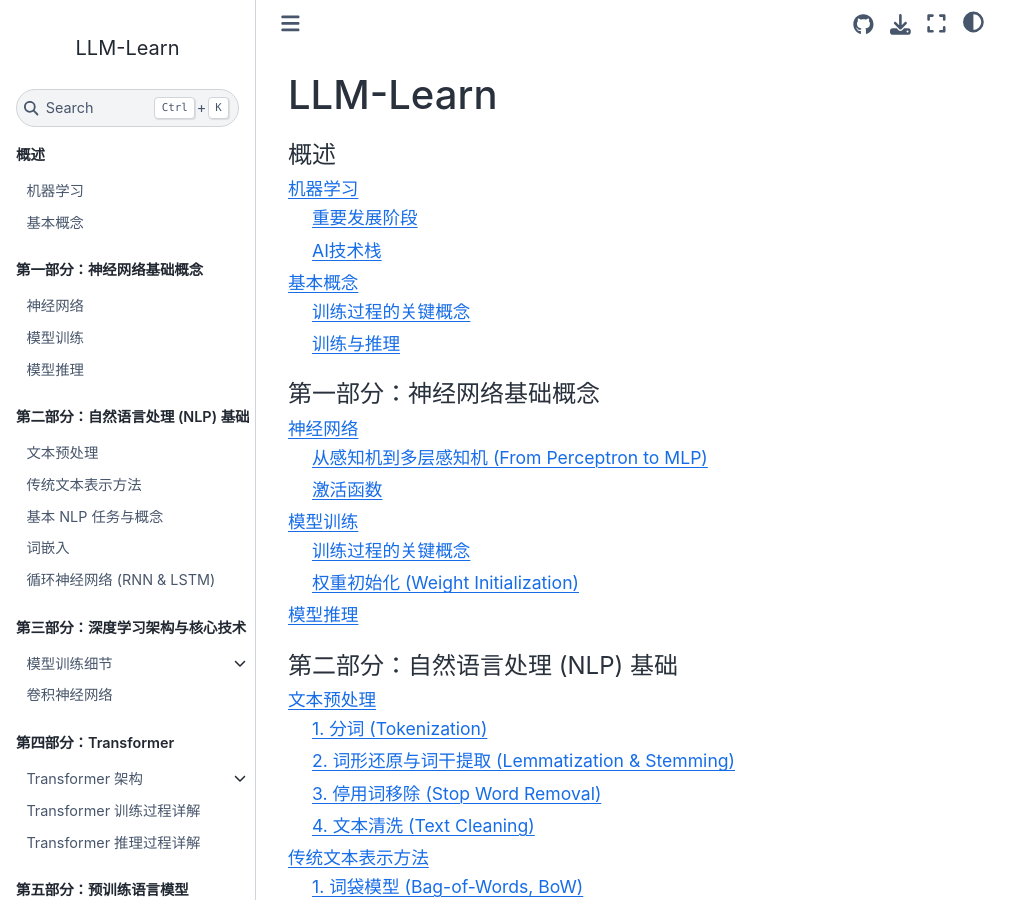
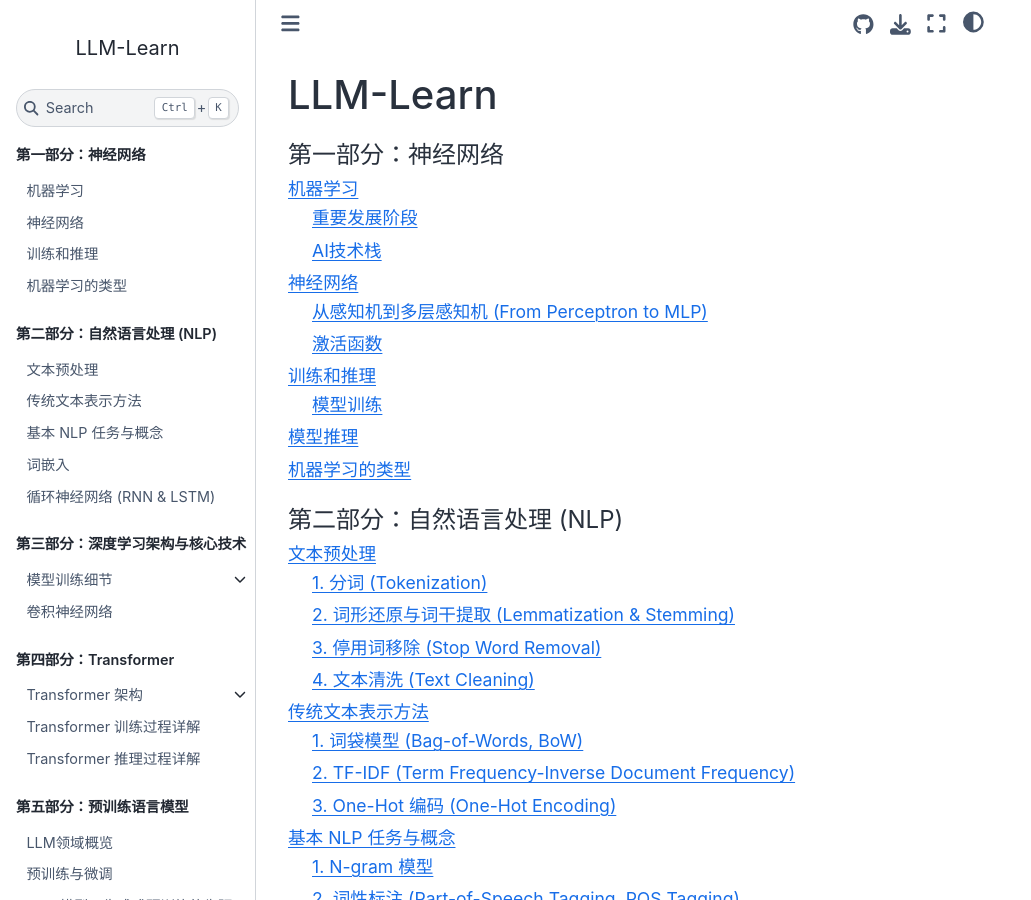
Before and after one commit to kaifeng/llm-learn, a Sphinx documentation site: the page built from source/index.md, in a window 1280 px wide and 900 px high. Shown: the whole window, without its empty margins (0-1031 px from the left). Built offline with Sphinx 7.4.7 and the Sphinx Book theme 1.1.4, drawn with Linux system fonts in a browser that asks for light colours; some of the changed lines change nothing that is shown.

Commit message:
Rearrange part 1

````diff
--- a/source/index.md
+++ b/source/index.md
@@ -1,24 +1,17 @@
 # LLM-Learn
 
 ```{toctree}
-:caption: 概述
+:caption: 第一部分：神经网络
 :maxdepth: 2
 
-part0_overview/introduction.md
-part0_overview/basic_concepts.md
+part_basics/introduction.md
+part_basics/neural_networks.md
+part_basics/model_training.md
+part_basics/learning_types.md
 ```
 
 ```{toctree}
-:caption: 第一部分：神经网络基础概念
-:maxdepth: 2
-
-part1_foundations/neural_networks.md
-part1_foundations/model_training.md
-part1_foundations/model_inference.md
-```
-
-```{toctree}
-:caption: 第二部分：自然语言处理 (NLP) 基础
+:caption: 第二部分：自然语言处理 (NLP)
 :maxdepth: 2
 
 part2_nlp_basics/text_preprocessing.md
--- a/source/part1_foundations/model_inference.md
+++ /dev/null
@@ -1,10 +0,0 @@
-# 模型推理
-
-**模型推理（Inference）** 是指使用已经训练好的、参数固定不变的模型对新的、未见过的数据进行预测的过程。
-
-与训练过程不同，推理过程要简单得多，它只包含 **前向传播（Forward Propagation）** 这一步。数据从输入层流向输出层，网络直接给出预测结果，过程中不计算损失，也没有反向传播和参数更新。
-
-此外，在推理阶段，一些仅用于训练的特定技术需要被关闭或切换到“推理模式”，以确保预测结果的确定性和一致性：
-
--   **Dropout**：必须被关闭。在训练时，它随机丢弃神经元以防止过拟合；在推理时，所有神经元都必须参与计算，以发挥模型的最大能力。
--   **批归一化 (Batch Normalization)**：会切换到推理模式，使用在整个训练集上估算出的固定的均值和方差，而不是基于当前批次的数据。
--- a/source/part0_overview/basic_concepts.md
+++ b/source/part_basics/learning_types.md
@@ -1,4 +1,4 @@
-# 基本概念
+# 机器学习的类型
 
 机器学习分为监督学习、非监督学习、自监督学习和强化学习等。
 
@@ -39,21 +39,3 @@
 -   **学习目标**：学习一个最优**策略（Policy）**，即在什么状态下应该采取什么动作，以最大化长期累积的总奖励。好比训练一只宠物。当它做出正确的动作时，给它零食（正奖励）；当它做出错误动作时，不给奖励或进行轻微的惩罚。
 -   **在 LLM 中的应用**：
     -   **基于人类反馈的强化学习 (RLHF)**：这是对齐（align）大语言模型、使其回答更有用、更无害的关键技术。人类对模型生成的多个回答进行偏好排序，这些排序被用来训练一个“奖励模型”，然后用这个奖励模型作为环境，通过强化学习来微调语言模型，使其更倾向于生成人类偏好的内容。
-
-## 训练过程的关键概念
-
-- **Batch (批次)**：由于整个数据集可能非常大，一次性将其全部加载到内存中并计算梯度是不现实的。因此通常将数据集分成若干个小的子集，这些子集被称为批次。深度学习框架主要采用的是无放回采样 (Sampling without Replacement) ，在一个 Epoch 开始时，将整个数据集（例如全部 1000 个样本）的索引进行一次完全的随机打乱，然后，按照打乱后的新顺序，从头到尾依次将数据切分成一个个批次。保证了每个样本在一个 Epoch 中恰好被使用一次。在某些特定的研究场景下可能会用到有放回采样 (Sampling with Replacement)，例如处理极度不均衡的数据集。
-- **Iteration (迭代)**：指完成一次批次数据的前向传播、反向传播和参数更新的过程。这是参数更新的最小单位。
-- **Epoch (轮次)**：指整个训练数据集中的所有样本都已经被模型处理了一遍。如果一个数据集有 1000 个样本，批次大小（Batch Size）为 100，那么一个 Epoch 就包含 10 次迭代。
-
-## 训练与推理
-
-模型训练完成后，即可用于推理，推理是使用训练好的模型对新数据进行预测。两者对比如下：
-
-| 特征 | 训练 | 推理 |
-| :--- | :--- | :--- |
-| **过程** | 包括前向传播、计算损失、反向传播和参数更新。 | 只有前向传播。 |
-| **数据** | 需要大量的**有标签**训练数据。 | 处理无标签的新数据。 |
-| **计算成本**| 非常高，需要大量的计算资源和时间。 | 相对较低，速度快。 |
-| **模型状态**| 模型参数在每次迭代中都会被修改。 | 模型参数是固定不变的。 |
-| **特定技术**| Dropout、Batch Normalization 等技术处于“训练模式”，以帮助模型泛化。 | Dropout 被关闭，Batch Normalization 使用固定的统计值。 |
--- a/source/part1_foundations/model_training.md
+++ b/source/part_basics/model_training.md
@@ -1,4 +1,6 @@
-# 模型训练
+# 训练和推理
+
+## 模型训练
 
 神经网络的学习过程，即 **训练**，本质上是一个参数优化的过程，目标是找到一组最佳的权重和偏置，使得网络对给定输入的预测结果与真实标签之间的损失最小。
 
@@ -9,11 +11,12 @@
 3.  **反向传播（Backpropagation）**：这是学习过程的核心。算法会从输出层开始，反向计算损失函数相对于网络中每一个权重和偏置的梯度（偏导数）。
 4.  **参数更新（Weight Update）**：使用优化器（如 Adam、SGD）根据计算出的梯度来更新网络中的所有权重和偏置，以期在下一步减小损失。
 
-## 训练过程的关键概念
+### 训练过程的关键概念
 
-- **Batch (批次)**：由于整个数据集可能非常大，一次性将其全部加载到内存中并计算梯度是不现实的。因此通常将数据集分成若干个小的子集，这些子集被称为批次。
+- **Batch (批次)**：由于整个数据集可能非常大，一次性将其全部加载到内存中并计算梯度是不现实的。因此通常将数据集分成若干个小的子集，这些子集被称为批次。深度学习框架主要采用的是无放回采样 (Sampling without Replacement) ，在一个 Epoch 开始时，将整个数据集（例如全部 1000 个样本）的索引进行一次完全的随机打乱，然后，按照打乱后的新顺序，从头到尾依次将数据切分成一个个批次。保证了每个样本在一个 Epoch 中恰好被使用一次。在某些特定的研究场景下可能会用到有放回采样 (Sampling with Replacement)，例如处理极度不均衡的数据集。
 - **Iteration (迭代)**：指完成一次批次数据的前向传播、反向传播和参数更新的过程。这是参数更新的最小单位。
-- **Epoch (轮次)**：指整个训练数据集中的所有样本都已经被模型“过”了一遍。例如，如果一个数据集有 1000 个样本，批次大小（Batch Size）为 100，那么一个 Epoch 就包含 10 次迭代（1000 / 100 = 10）。
+- **Epoch (轮次)**：指整个训练数据集中的所有样本都已经被模型处理了一遍。如果一个数据集有 1000 个样本，批次大小（Batch Size）为 100，那么一个 Epoch 就包含 10 次迭代。
+
 
 ### 批次的采样策略
 
@@ -24,7 +27,7 @@
 
 这个过程好比“洗一副牌，然后依次发牌”，确保了每个样本在一个轮次中都会被看到且仅看到一次，这能确保模型稳定、完整地学习整个数据集。
 
-## 权重初始化 (Weight Initialization)
+### 权重初始化
 
 在训练开始前，模型的权重必须被初始化为一个初始值。这个看似简单的步骤对模型的收敛速度和最终性能至关重要。糟糕的初始化可能导致梯度消失或梯度爆炸。
 
@@ -33,3 +36,22 @@
 - **Xavier (Glorot) 初始化**：一种经典的初始化方法。它的核心思想是使每一层的激活值的方差和梯度的方差在前向和反向传播中保持一致。这有助于防止梯度信号在网络中传播时变得过大或过小。它通常与 Sigmoid 和 Tanh 等激活函数配合使用效果较好。
 
 - **He 初始化**：这是对 Xavier 初始化的改进，专门为 **ReLU** 及其变体设计。由于 ReLU 会将一半的输入置为零，He 初始化在计算方差时考虑了这一点，从而更适合 ReLU 激活函数，成为现代神经网络中非常常用的初始化方法。
+
+# 模型推理
+
+**模型推理（Inference）** 是指使用已经训练好的、参数固定不变的模型对新的、未见过的数据进行预测的过程。
+
+与训练过程不同，推理过程要简单得多，它只包含 **前向传播（Forward Propagation）** 这一步。数据从输入层流向输出层，网络直接给出预测结果，过程中不计算损失，也没有反向传播和参数更新。两者对比如下：
+
+| 特征 | 训练 | 推理 |
+| :--- | :--- | :--- |
+| **过程** | 包括前向传播、计算损失、反向传播和参数更新。 | 只有前向传播。 |
+| **数据** | 需要大量的**有标签**训练数据。 | 处理无标签的新数据。 |
+| **计算成本**| 非常高，需要大量的计算资源和时间。 | 相对较低，速度快。 |
+| **模型状态**| 模型参数在每次迭代中都会被修改。 | 模型参数是固定不变的。 |
+| **特定技术**| Dropout、Batch Normalization 等技术处于“训练模式”，以帮助模型泛化。 | Dropout 被关闭，Batch Normalization 使用固定的统计值。 |
+
+此外，在推理阶段，一些仅用于训练的特定技术需要被关闭或切换到“推理模式”，以确保预测结果的确定性和一致性：
+
+-   **Dropout**：必须被关闭。在训练时，它随机丢弃神经元以防止过拟合；在推理时，所有神经元都必须参与计算，以发挥模型的最大能力。
+-   **批归一化 (Batch Normalization)**：会切换到推理模式，使用在整个训练集上估算出的固定的均值和方差，而不是基于当前批次的数据。
````
Also changed, not shown: source/part_basics/introduction.md (renamed from source/part0_overview/introduction.md), source/part_basics/neural_networks.md (renamed from source/part1_foundations/neural_networks.md).
